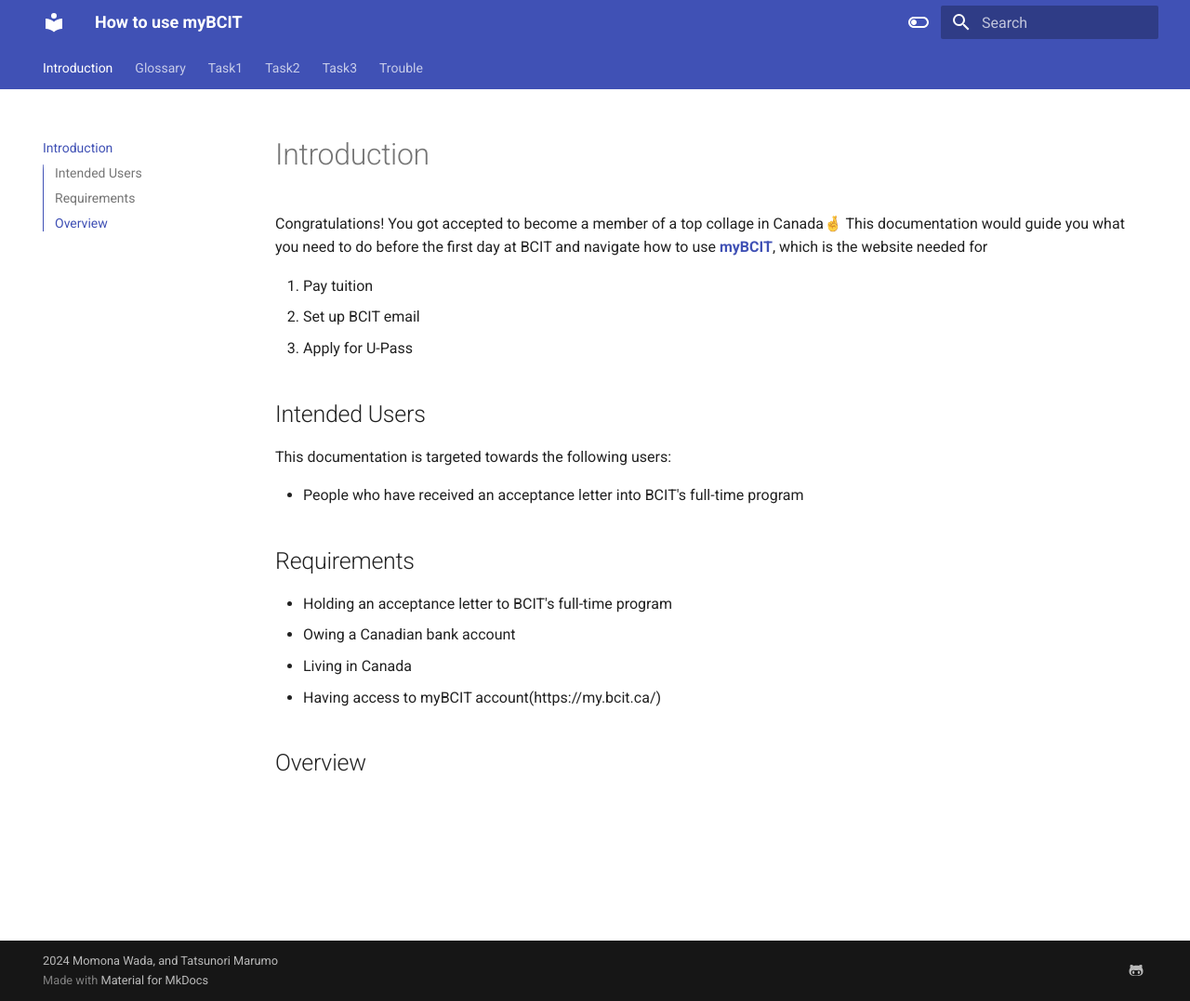
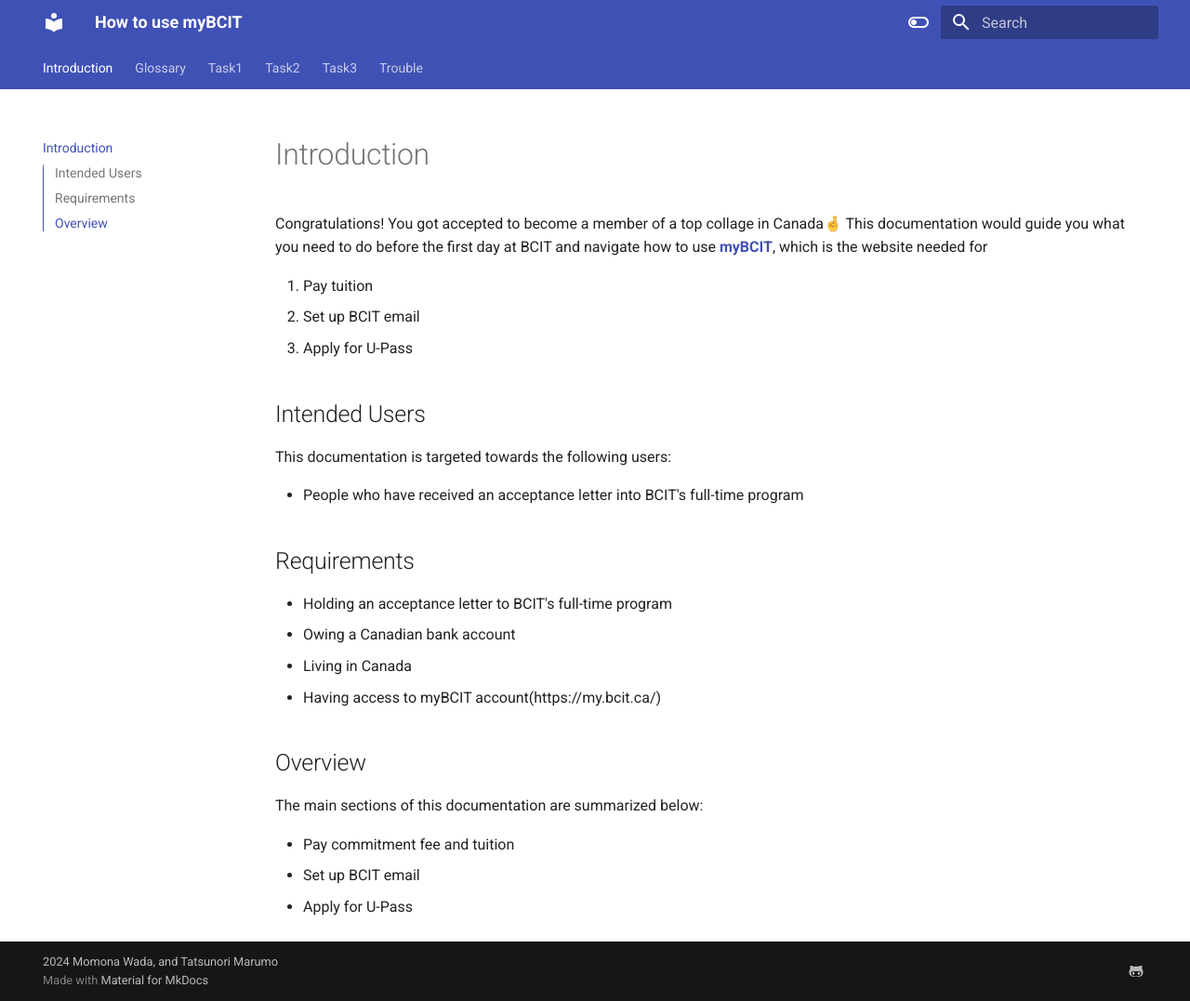
Before and after one commit to TatsunoriMarumo/myBCIT-Guide, an MkDocs documentation site: the page built from docs/index.md, in a window 1280 px wide and 1077 px high. Shown: the whole window at 93% size. Built offline with MkDocs 1.6.1 and Material for MkDocs 9.7.7, drawn with Linux system fonts in a browser that asks for light colours.

Commit message:
Add Overview section

```diff
--- a/docs/index.md
+++ b/docs/index.md
@@ -20,3 +20,8 @@
 - Having access to myBCIT account(https://my.bcit.ca/)
 
 ## Overview
+The main sections of this documentation are summarized below:
+
+- Pay commitment fee and tuition
+- Set up BCIT email
+- Apply for U-Pass
```
